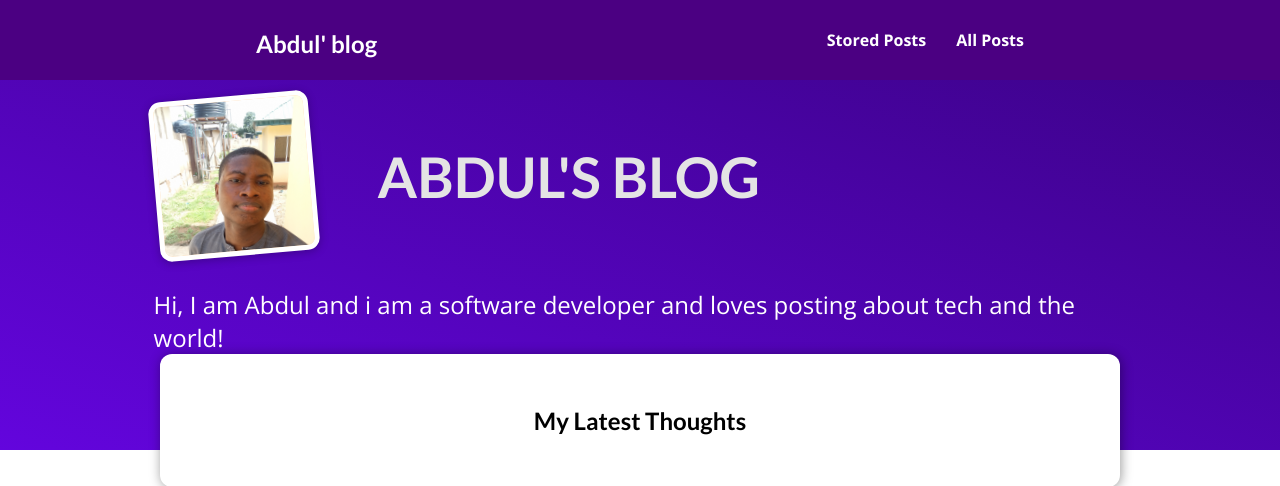
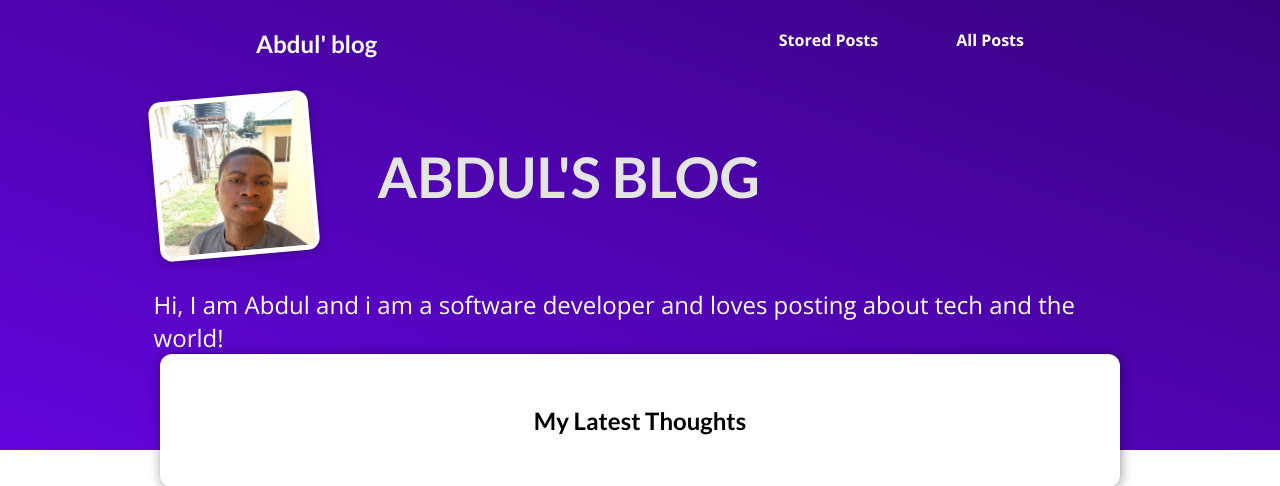
Before and after one commit to Abdul-abiola/django-blog-site, a Django app: page / in a window 1280 px wide. Shown: the top 486 px of the page. Run offline with Django 5.2, Linux system fonts and the light colour scheme; data that the repository does not hold is empty.

Commit message:
Update app.css

```diff
--- a/static/app.css
+++ b/static/app.css
@@ -23,22 +23,24 @@ h3 {
   width: 100%;
   height: 5rem;
   display: flex;
-  background-color: #4b0082;
   justify-content: space-between;
   align-items: center;
   padding: 0 50%;
-  position: relative;
+  position: absolute;
+  top: 0;
+  left: 0;
 }
-#main-navigation nav{
+/* #main-navigation nav{
   display: flex;
   gap: 20px;
-}
+} */
 
 #main-navigation a {
   text-decoration: none;
   color: white;
   font-weight: bold;
-  margin: 0;
+  margin-left: 3rem;
+  /* margin: 0; */
 }
 
 #main-navigation a:hover,
```
